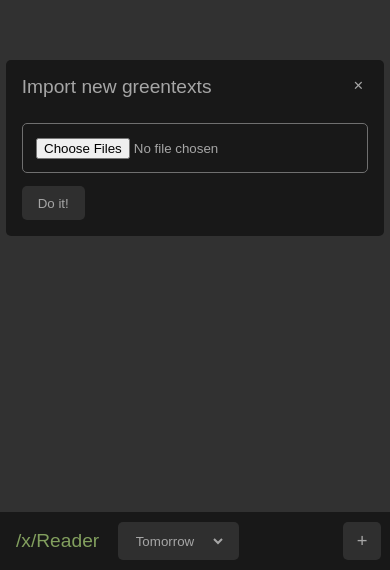
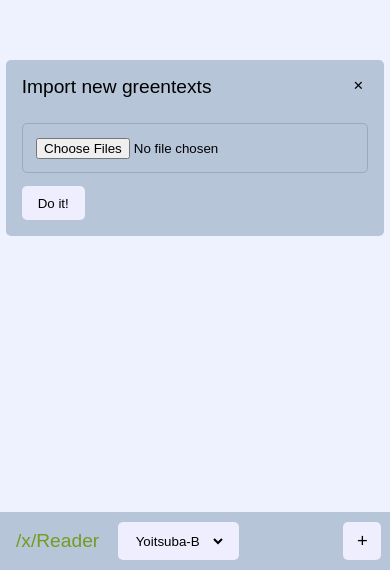
Before and after one commit to caiosimonbreda/xReader_FE, a Vue app: page / in a window 390 px wide. Shown: the part 274-844 px from the top of the page. Built offline with nearby package versions, Linux system fonts and the light colour scheme.

Commit message:
greentext classes, mobile input

```diff
--- a/package.json
+++ b/package.json
@@ -3,7 +3,7 @@
   "version": "0.0.0",
   "private": true,
   "scripts": {
-    "dev": "vite",
+    "dev": "vite --host",
     "build": "vite build",
     "preview": "vite preview"
   },
--- a/src/App.vue
+++ b/src/App.vue
@@ -8,7 +8,7 @@
 import { RouterLink, RouterView } from 'vue-router'
 import { ref } from 'vue';
 
-const currentTheme = ref("tomorrow")
+const currentTheme = ref("yoitsuba-b")
 
 const changeTheme = function(newTheme) {
   currentTheme.value = newTheme
--- a/src/assets/main.scss
+++ b/src/assets/main.scss
@@ -23,11 +23,12 @@
     $bgColor: #313131;
     $navColor: #181818;
     $accentColor: #6f6f6f;
-    $greentextColor: #829F5E;
+    $greentextColor: #b5bd68;
+    $normalTextColor: #c5c8c6;
     $btnColor: #2f2f2f;
     $btnColorHover: #3f3f3f;
     $btnColorActive: #444;
-    $btnTextColor: #a6a6a6;
+    $btnTextColor: #c5c8c6;
     $deleteButtonColor: #a22727;
     $btnBorderRadius: 5px;
 
@@ -59,6 +60,14 @@
             width: 60%;
             font-family: Arial, Helvetica, sans-serif;
             line-height: 140%;
+
+            .green-text {
+                color: $greentextColor
+            }
+
+            .normal-text {
+                color: $normalTextColor
+            }
         }
 
         /* Loader (Courtesy of loading.io): */
@@ -117,7 +126,7 @@
         justify-content: space-between;
         align-items: center;
         padding-left: 1em;
-        padding-right: 0.25em;
+        // padding-right: 0.25em;
         padding-block: 10px;
 
         .nav-items-left {
@@ -130,11 +139,12 @@
         .nav-items-right {
             display: flex;
             flex-direction: row;
+            flex-wrap: nowrap;
             height: 100%;
             align-items: center;
-            justify-content: flex-end;
-            max-width: 73%;
-            overflow-x: auto;
+            justify-content: space-between;
+            max-width: calc(100vw - 260px);
+            overflow-x: scroll;
         }
 
         .logo-text {
@@ -184,6 +194,7 @@
         #add-stories-btn {
             width: 38px;
             font-size: 1.15em;
+            margin-right: 0.5em;
         }
     }
 
@@ -257,10 +268,11 @@
 }
 
 .yoitsuba {
-    $bgColor: rgb(248, 234, 224);
+    $bgColor: #f0e0d6;
     $navColor: #e4c8b6;
     $accentColor: maroon;
     $greentextColor: #789922;
+    $normalTextColor: maroon;
     $btnColor: #fed;
     $btnColorHover: rgb(250, 223, 202);
     $btnColorActive: rgba(255, 101, 45, 0.225);
@@ -296,6 +308,14 @@
             width: 60%;
             font-family: Arial, Helvetica, sans-serif;
             line-height: 140%;
+
+            .green-text {
+                color: $greentextColor
+            }
+
+            .normal-text {
+                color: $normalTextColor
+            }
         }
 
         /* Loader (Courtesy of loading.io): */
@@ -367,11 +387,12 @@
         .nav-items-right {
             display: flex;
             flex-direction: row;
+            flex-wrap: nowrap;
             height: 100%;
             align-items: center;
-            justify-content: flex-end;
-            max-width: 73%;
-            overflow-x: auto;
+            justify-content: space-between;
+            max-width: calc(100vw - 260px);
+            overflow-x: scroll;
         }
 
         .logo-text {
@@ -403,6 +424,7 @@
 
             &.selected {
                 background-color: $btnColorActive;
+                border: 2px solid $btnColor;
             }
         }
 
@@ -420,6 +442,7 @@
 
         #add-stories-btn {
             width: 38px;
+            margin-right: 0.25em;
             font-size: 1.15em;
         }
     }
@@ -494,10 +517,11 @@
 }
 
 .yoitsuba-b {
-    $bgColor: #d6daf0;
+    $bgColor: #eef2ff;
     $navColor: #b7c5d9;
     $accentColor: rgb(160, 166, 190);
     $greentextColor: #789922;
+    $normalTextColor: black;
     $btnColor: #eef;
     $btnColorHover: rgb(213, 218, 243);
     $btnColorActive: rgb(213, 218, 243);
@@ -533,6 +557,14 @@
             width: 60%;
             font-family: Arial, Helvetica, sans-serif;
             line-height: 140%;
+
+            .green-text {
+                color: $greentextColor
+            }
+
+            .normal-text {
+                color: $normalTextColor
+            }
         }
 
         /* Loader (Courtesy of loading.io): */
@@ -604,11 +636,12 @@
         .nav-items-right {
             display: flex;
             flex-direction: row;
+            flex-wrap: nowrap;
             height: 100%;
             align-items: center;
-            justify-content: flex-end;
-            max-width: 73%;
-            overflow-x: auto;
+            justify-content: space-between;
+            max-width: calc(100vw - 260px);
+            overflow-x: scroll;
         }
 
         .logo-text {
@@ -620,11 +653,13 @@
         }
 
         .navbar-input {
+            display: inline-block;
             background-color: $btnColor;
             color: $btnTextColor;
             border-radius: $btnBorderRadius;
             height: 100%;
             border: none;
+            flex-shrink: 0;
 
             &:active {
                 background-color: $btnColorActive;
@@ -640,6 +675,7 @@
 
             &.selected {
                 background-color: $btnColorActive;
+                border: 2px solid $btnColor;
             }
         }
 
@@ -657,6 +693,7 @@
 
         #add-stories-btn {
             width: 38px;
+            margin-right: 0.25em;
             font-size: 1.15em;
         }
     }
--- a/src/components/TheImport.vue
+++ b/src/components/TheImport.vue
@@ -66,7 +66,7 @@ const encodeImageToBase64 = (img, id) => {
 //Send image to backend:
 const onSendImage = (base64img, id) => {
   getImageLightness(base64img).then((avgBrightness) => {
-    axios.post('http://127.0.0.1:3001/upload', {
+    axios.post('http://127.0.0.1:3000/upload', {
       base64img,
       avgBrightness,
       id
--- a/src/components/TheNavbar.vue
+++ b/src/components/TheNavbar.vue
@@ -12,8 +12,11 @@
         v-for="story, index in props.stories"
         :class="`navbar-input ${getButtonClass(index)}`"
         @click="onMouseUp(index)"
+        @touchend="onMouseUp(index)"
         @mousedown="startClickTimer(index)"
+        @touchstart="startClickTimer(index)"
         @mouseout="cancelClickTimer(index)"
+        @touchmove="cancelClickTimer(index)"
         >
         {{ showDeleteActionForIndex !== index ? index+1 : 'DEL'}}
       </button>
@@ -44,16 +47,16 @@ const selectStory = function(index) {
 // --- Theme selection: ---
 const themes = ref([
   {
-    text: 'Tomorrow',
-    value: 'tomorrow'
+    text: 'Yoitsuba-B',
+    value: 'yoitsuba-b'
   },
   {
     text: 'Yoitsuba',
     value: 'yoitsuba'
   },
   {
-    text: 'Yoitsuba-B',
-    value: 'yoitsuba-b'
+    text: 'Tomorrow',
+    value: 'tomorrow'
   },
 ])
 
--- a/src/views/ReaderView.vue
+++ b/src/views/ReaderView.vue
@@ -13,7 +13,7 @@
       <div v-if="storyToDisplay.text" class="text-wrapper">
         <p
           v-for="line in storyToDisplay.text"
-          :style="`color: ${line.color};`"
+          :class="line.class"
         >
           {{ line.text }}</p>
       </div>
@@ -94,11 +94,11 @@ const onStoryReady = function (story) {
   story.text.forEach((line, index) => {
 
     if (line.text[0] == '>' && line.text[1] != '>') {
-      line.color = '#869F5F'
+      line.class = 'green-text'
     } else if (line.text[0].toLowerCase() == line.text[0] && story.text[index-1]) {
-      line.color = story.text[index-1].text[0] == '>' ? '#869F5F' : '#888'
+      line.class = story.text[index-1].text[0] == '>' ? 'green-text' : 'normal-text'
     } else {
-      line.color = '#888'
+      line.class = 'normal-text'
     }
 
   })
```
Also changed, not shown: src/main.js (line endings or trailing spaces).
